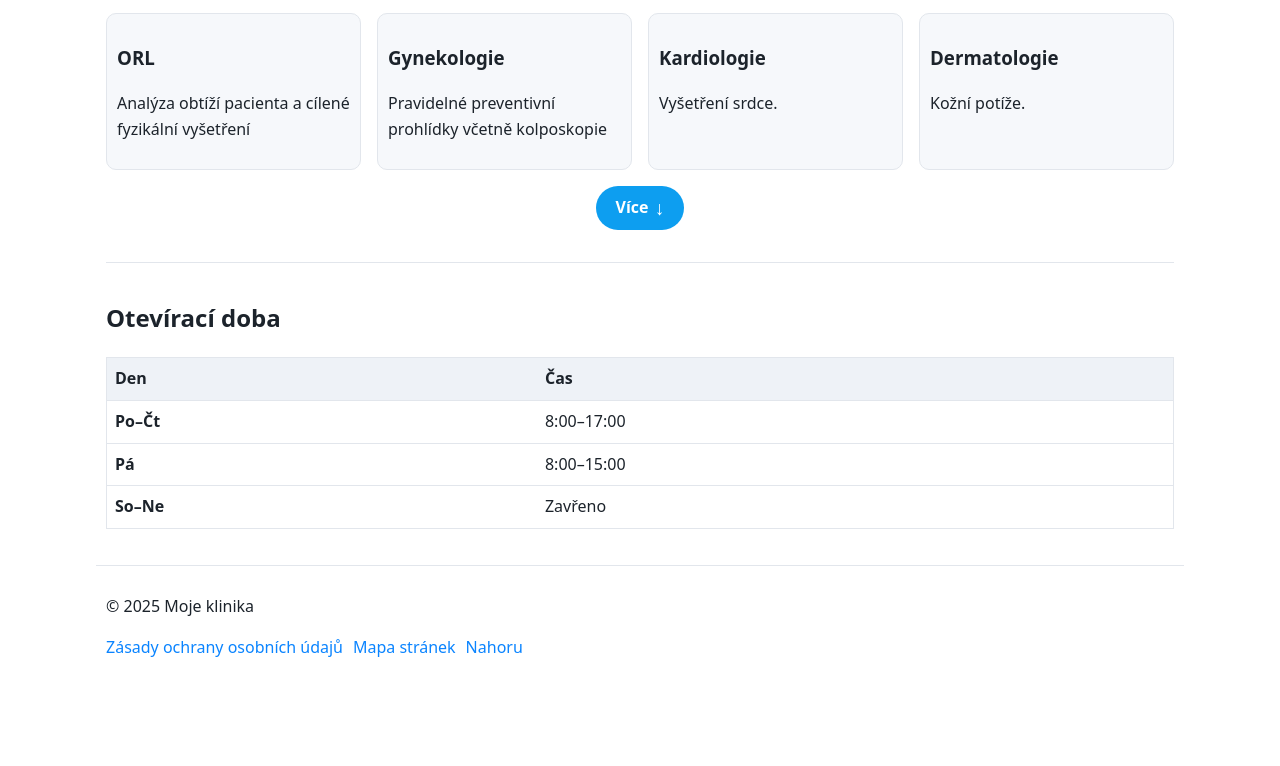
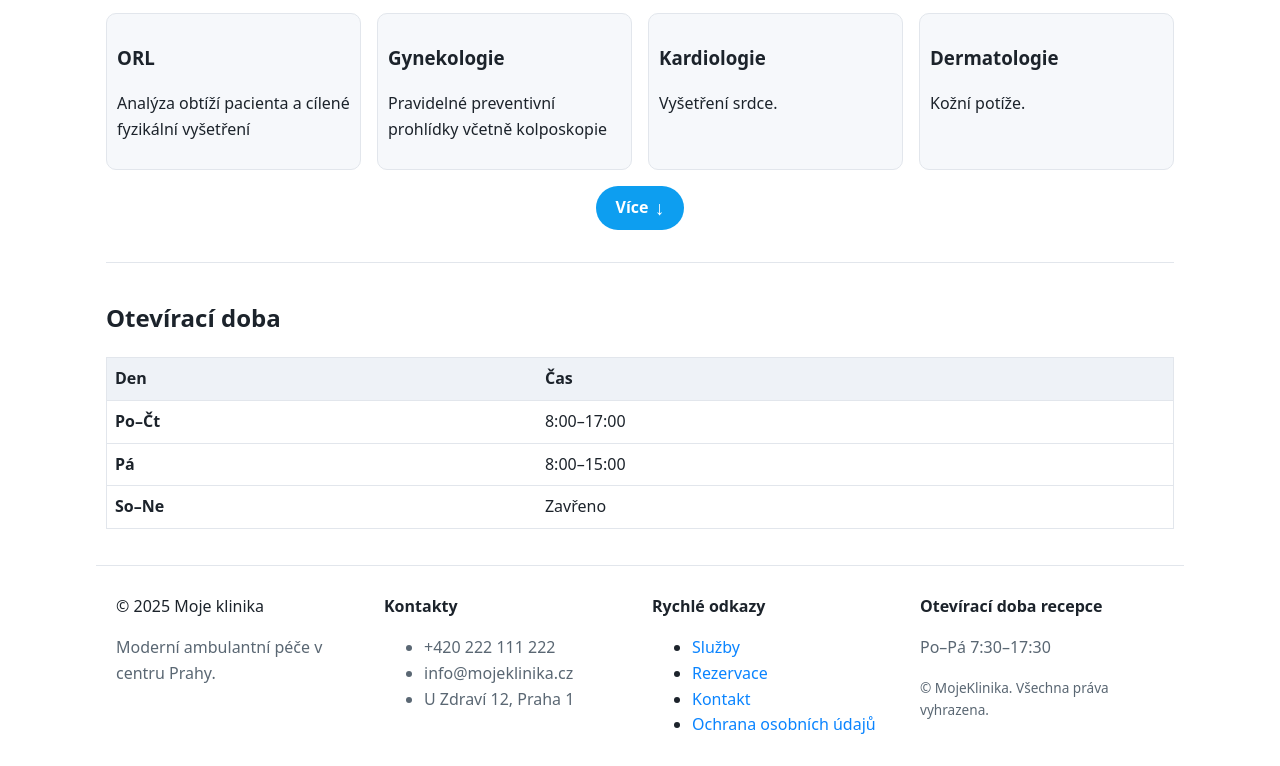
Before and after one commit to RGarpD/WEB_projekt_CZU, a plain HTML site: page index.html in a window 1280 px wide. Shown: the part 1651-2417 px from the top of the page. Before the commit the page ends 2324 px from the top, so only its background shows below. Drawn offline with Linux system fonts and the light colour scheme.

Commit message:
Update index.html

```diff
--- a/index.html
+++ b/index.html
@@ -140,12 +140,36 @@
 
 <!-- PATIČKA -->
 <footer class="paticka">
-    <p>&copy; <span id="rok"></span> Moje klinika</p>
-    <nav class="paticka-odkazy">
-        <a href="#">Zásady ochrany osobních údajů</a>
-        <a href="#">Mapa stránek</a>
-        <a href="#">Nahoru</a>
-    </nav>
+    <div class="container grid" style="grid-template-columns:repeat(auto-fit,minmax(220px,1fr));gap:1.5rem">
+        <div>
+            <p>&copy; <span id="rok"></span> Moje klinika</p>
+            <p class="muted">Moderní ambulantní péče v centru Prahy.</p>
+        </div>
+        <div>
+            <p style="font-weight:600">Kontakty</p>
+            <ul class="list-reset muted">
+                <li>+420 222 111 222</li>
+                <li>info@mojeklinika.cz</li>
+                <li>U Zdraví 12, Praha 1</li>
+            </ul>
+        </div>
+        <div>
+            <p style="font-weight:600">Rychlé odkazy</p>
+            <ul class="list-reset">
+                <!--            dod2lat                   -->
+                <li><a href="./sluzby.html">Služby</a></li>
+                <li><a href="./objednat.html">Rezervace</a></li>
+                <li><a href="#">Kontakt</a></li>
+                <li><a href="#">Ochrana osobních údajů</a></li>
+            </ul>
+        </div>
+        <div>
+            <p style="font-weight:600">Otevírací doba recepce</p>
+            <p class="muted">Po–Pá 7:30–17:30</p>
+            <p class="muted" style="font-size:.85rem;margin-top:1rem">© <span id="year"></span> MojeKlinika. Všechna práva vyhrazena.</p>
+        </div>
+    </div>
+
 </footer>
 
 <!-- jednoduchý skript pro menu a rok -->
```
